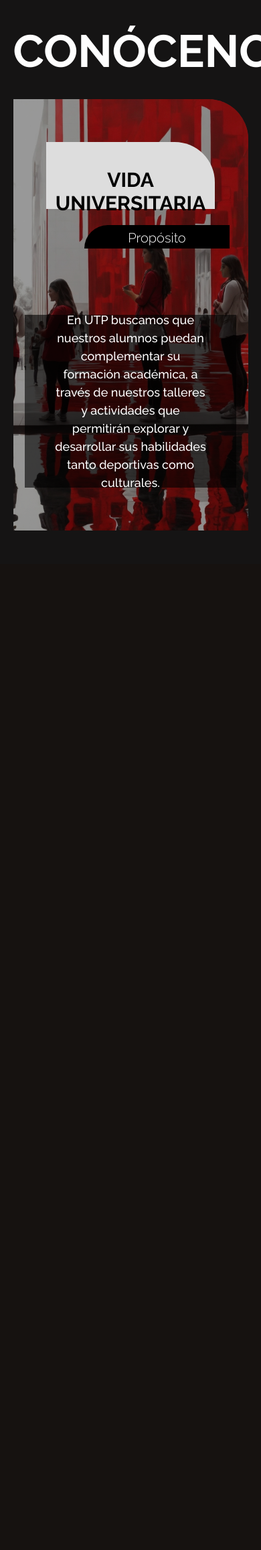
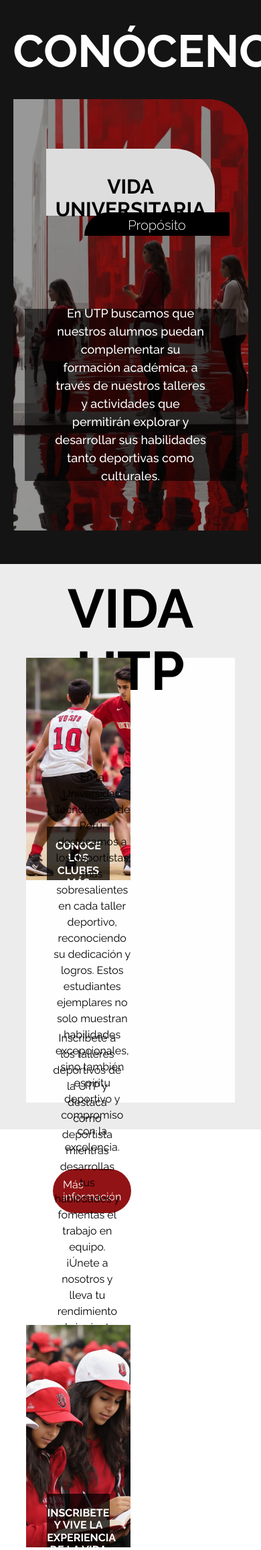
Before and after one commit to AndreeBermudez/area-extracurricular, a PHP site: page / in a window 390 px wide; the page is wider, and only the part inside the window is pictured. Shown: the part 846-3160 px from the top of that part at 67% size. Before the commit the page ends 1688 px from the top of that part, so only its background shows below. Run offline with PHP 8.4, Linux system fonts and the light colour scheme.

Commit message:
Agregando Vida Utp - Sin responsive

```diff
--- a/index.html
+++ b/index.html
@@ -60,6 +60,38 @@
             </div>
         </div>
     </section>
+
+    <section class="vida-utp">
+        <div class="vida-utp__titulo">
+            <h2>VIDA UTP</h2>
+        </div>
+        <div class="vida-utp__container">
+            <div class="vida-utp__c1 cont-principal">
+                <div class="vida-utp__box">
+                    <p>Conoce los clubes más destacados
+                        en utp</p>
+                </div>
+            </div>
+            <div class="vida-utp__c2 cont-principal">
+                <p>En la Universidad Tecnológica de Perú, destacamos a los deportistas más sobresalientes
+                    en cada taller deportivo, reconociendo su dedicación y logros. Estos estudiantes ejemplares
+                    no solo muestran habilidades excepcionales, sino también espíritu deportivo y compromiso
+                    con la excelencia.</p>
+                <a href="">Más información</a>
+            </div>
+            <div class="vida-utp__c3 cont-principal">
+                <p>Inscríbete a los talleres deportivos de la UTP y destaca como deportista mientras desarrollas
+                    tus habilidades y fomentas el trabajo en equipo. ¡Únete a nosotros y lleva tu rendimiento al
+                    siguiente nivel!.</p>
+                <a href="">Inscribete</a>
+            </div>
+            <div class="vida-utp__c4 cont-principal">
+                <div class="vida-utp__box">
+                   <p>Inscribete y vive la experiencia de la vida universitaria</p>
+                </div>
+            </div>
+        </div>
+    </section>
     <script src="script.js"></script>
 </body>
 
--- a/style.css
+++ b/style.css
@@ -127,7 +127,9 @@
 
 .descripcion-container {
   width: 90%;
+  max-width: 600px;
   height: 30%;
+  max-height: 165px;
   margin: 0 auto;
   position: relative;
   flex-direction: column;
@@ -179,6 +181,115 @@
   display: flex;
   align-items: center;
 }
+
+/************************ VIDA UTP *********************************/
+.vida-utp{
+    background-color: #ECECEC;
+    width: 100%;
+    height: 100vh;
+}
+
+.vida-utp__titulo{
+    width: 80%;
+    height: 120px;
+    color: #000000;
+    font-size: 54px;
+    font-weight: bold;
+    margin: 0 auto;
+    text-align: center;
+    padding: 20px 0;
+}
+
+.vida-utp__container{
+    width: 80%;
+    height: calc(100vh - 180px);
+    margin: 20px auto 0 auto;
+    background-color: #fefefe;
+    display: flex;
+    flex-wrap: wrap;
+    flex-grow: 1;
+}
+
+.cont-principal{
+    flex-basis: 50%;
+    height: 50%;
+}
+
+.vida-utp__c1{
+    background-image: url(img-presentacion/futbol.jpg);
+    background-size: cover;
+    background-position:top;
+    display: flex;
+    justify-content: center;
+    align-items: end;
+}
+
+.vida-utp__c2{
+    padding: 0 40px;
+    display: flex;
+    flex-direction: column;
+    justify-content: center;
+    align-items: center;
+    gap: 20px;
+}
+
+.vida-utp__c2 p{
+    text-align: center;
+    line-height: 1.5;
+}
+
+.vida-utp__c2 a{
+    background-color: #911315;
+    border-radius: 50px;
+    color: #fefefe;
+    padding: 15px;
+}
+
+
+.vida-utp__c3{
+    padding: 0 40px;
+    display: flex;
+    flex-direction: column;
+    justify-content: center;
+    align-items: center;
+    gap: 20px;
+}
+
+.vida-utp__c3 p{
+    text-align: center;
+    line-height: 1.5;
+}
+
+.vida-utp__c3 a{
+    background-color: #000000;
+    border-radius: 50px;
+    color: #fefefe;
+    padding: 15px;
+}
+
+.vida-utp__c4{
+    background-image: url(img-presentacion/estudiantes.jpg);
+    background-size: cover;
+    background-position:center;
+    display: flex;
+    justify-content: center;
+    align-items: end;
+}
+
+.vida-utp__box{
+    width: 60%;
+    height: 80px;
+    background-color: rgba(0, 0, 0, 0.72);
+}
+
+.vida-utp__box p{
+    color: #fefefe;
+    font-weight: bold;
+    text-align: center;
+    padding: 20px 0;
+    text-transform: uppercase;
+}
+
 
 /************************ MEDIA QUERIES *********************************/
 
```
Also changed, not shown: img-presentacion/estudiantes.jpg (renamed from img-presentacion/Default_Genera_imgenes_de_estudiantes_universitarios_con_gorra_1.jpg).
